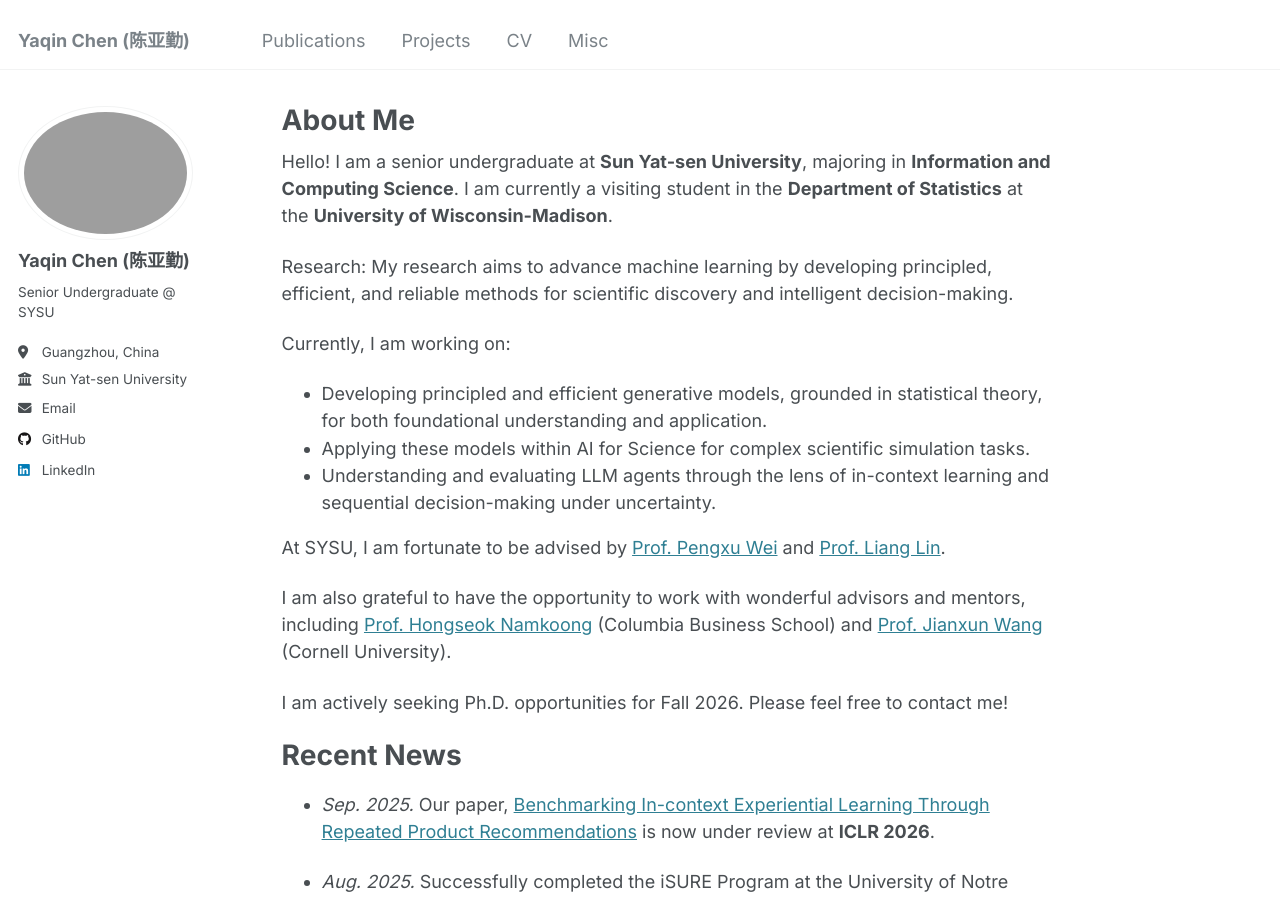
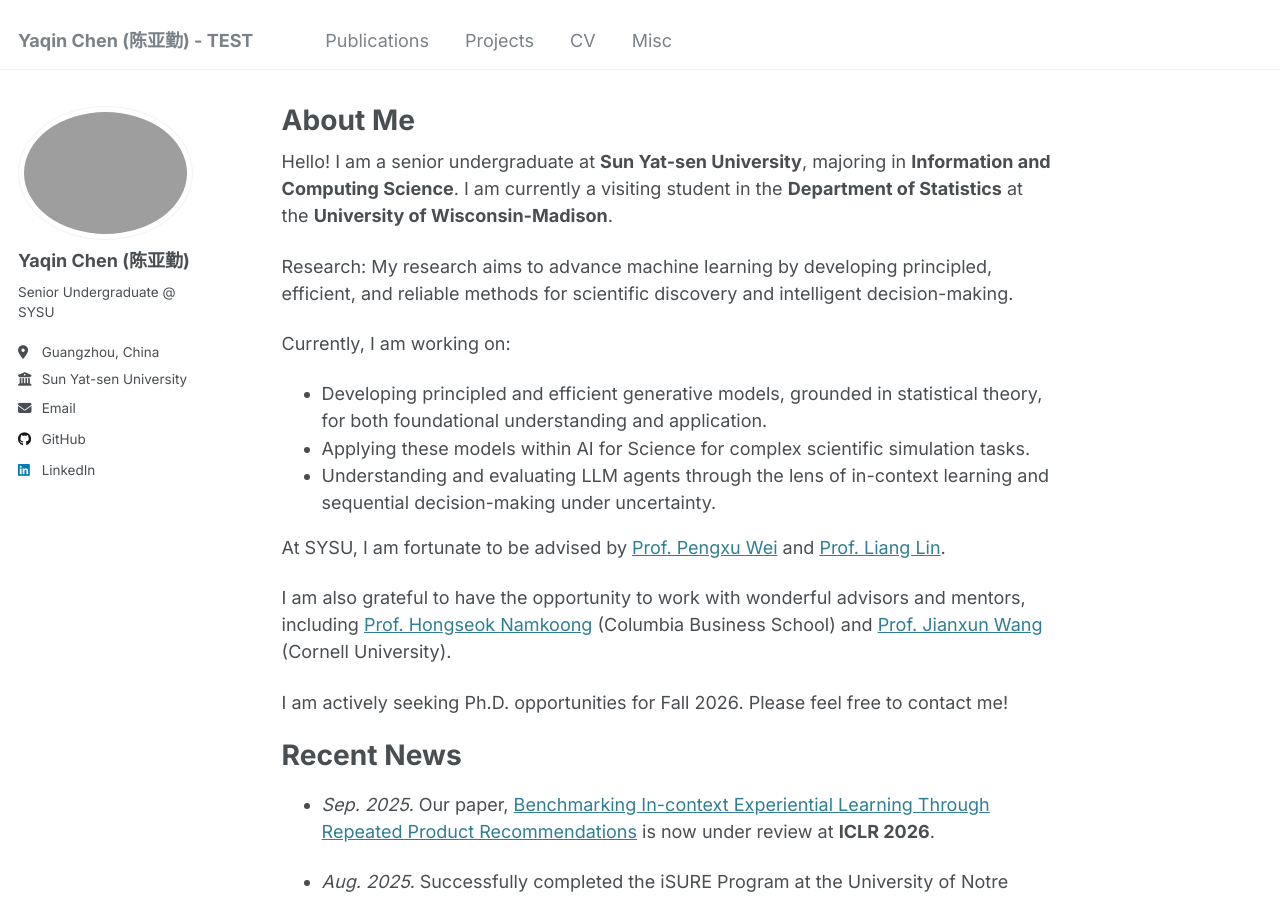
Before and after one commit to chen-yaqin/chen-yaqin.github.io, a Jekyll site: the page built from _pages/about.md, in a window 1280 px wide and 900 px high. Built offline with Jekyll 4.4.1, drawn with Linux system fonts in a browser that asks for light colours.

Commit message:
test bugs

```diff
--- a/_config.yml
+++ b/_config.yml
@@ -8,7 +8,7 @@
 
 # Basic Site Settings
 locale                   : "en-US"
-title                    : "Yaqin Chen (陈亚勤)"
+title                    : "Yaqin Chen (陈亚勤) - TEST"
 title_separator          : "-"
 name                     : &name "Yaqin Chen (陈亚勤)"
 description              : &description "personal description"
```
